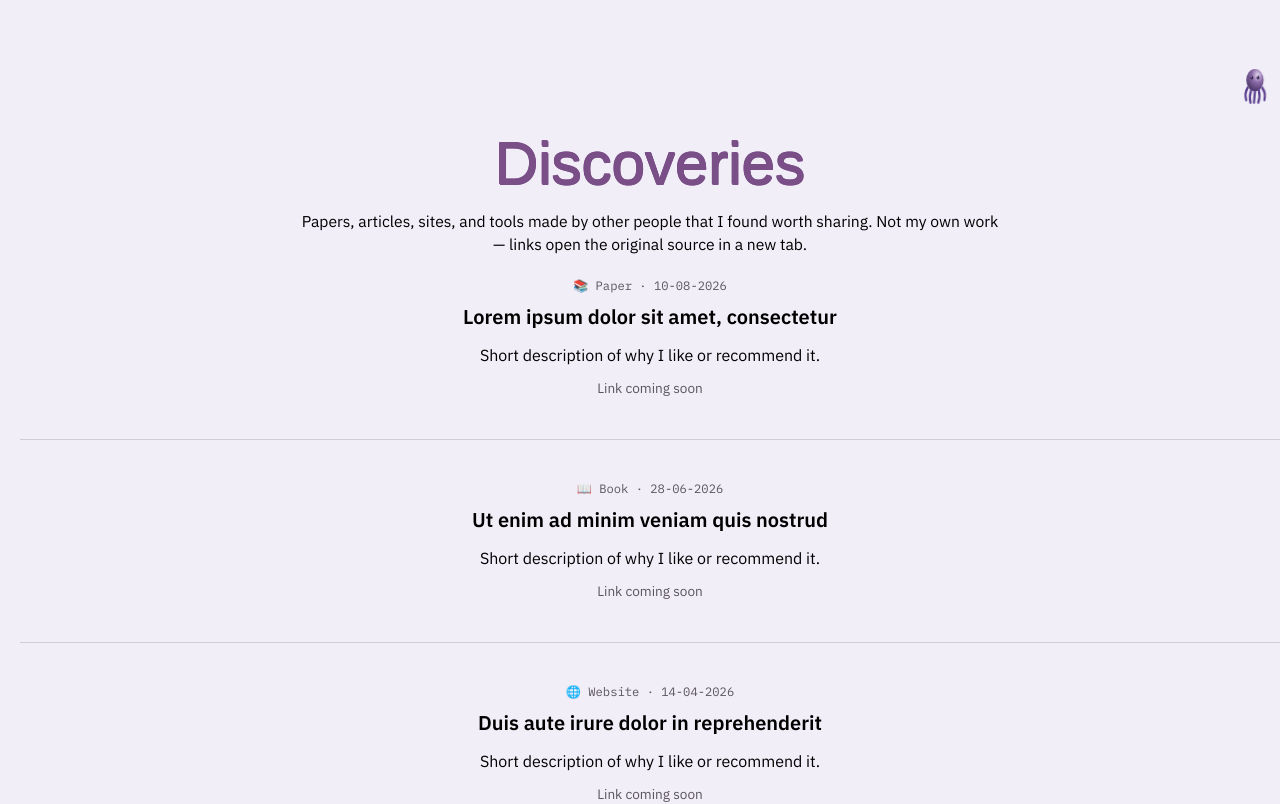
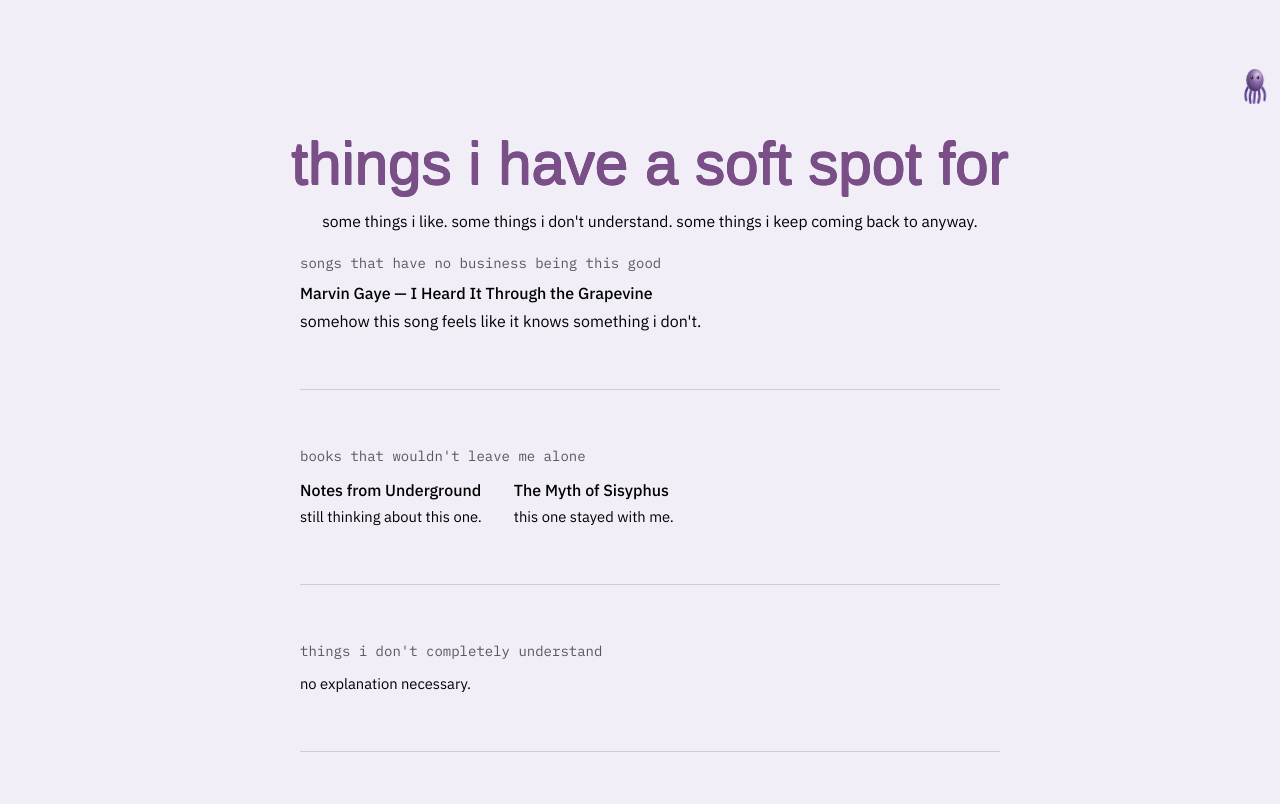
Before and after one commit to pranathi000/portfolio, a Next.js app: page / in a window 1280 px wide. Shown: the part 5380-6184 px from the top of the page. Built offline with nearby package versions, Linux system fonts and the light colour scheme; a web font is replaced by a local one.

Commit message:
Update page.tsx

```diff
--- a/app/page.tsx
+++ b/app/page.tsx
@@ -3,7 +3,6 @@ import CurrentWork from "@/components/CurrentWork";
 import Articles from "@/components/Articles";
 import Research from "@/components/Research";
 import Projects from "@/components/Projects";
-import Discoveries from "@/components/Discoveries";
 import ThingsILove from "@/components/ThingsILove";
 import AIEvolution from "@/components/AIEvolution";
 import About from "@/components/About";
@@ -18,7 +17,6 @@ export default function Page() {
       <Research />
       <Articles />
       <Projects />
-      <Discoveries />
       <ThingsILove />
       <AIEvolution />
       <About />
```
